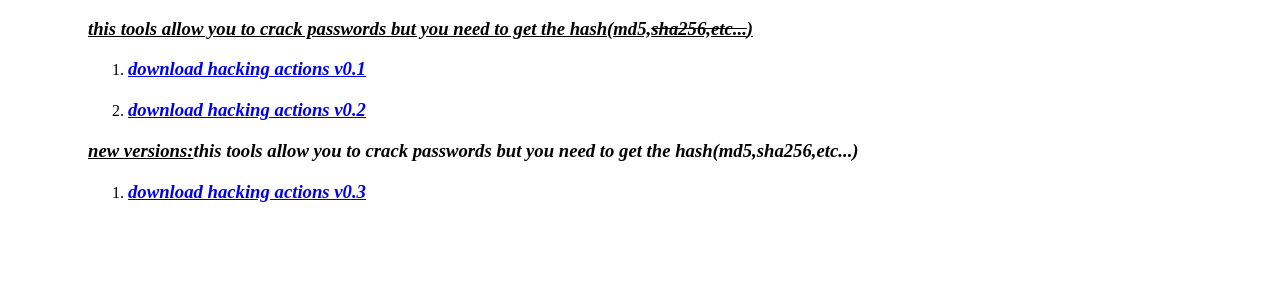
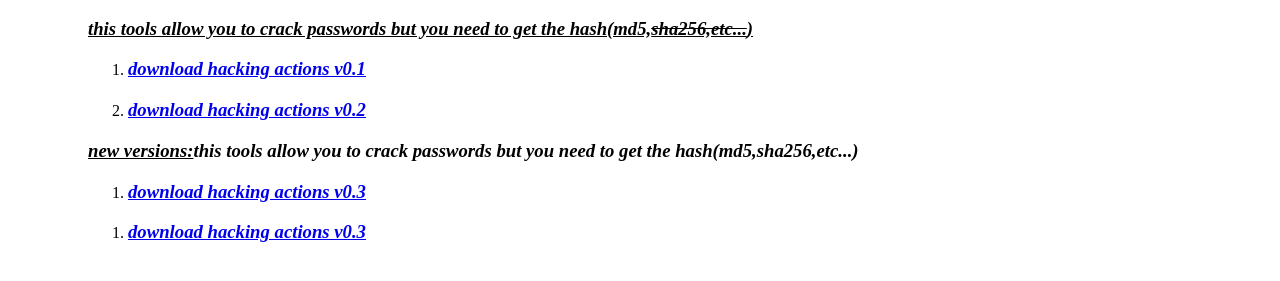
Before and after one commit to gb-software/softwares, a plain HTML site: page index.html in a window 1280 px wide. Shown: the part 191-472 px from the top of the page. Drawn offline with Linux system fonts and the light colour scheme.

Commit message:
Update index.html

```diff
--- a/index.html
+++ b/index.html
@@ -54,6 +54,19 @@
     			</li>
 
     		</ol>
+		<ol>
+			<li>
+    				<h3 lang="en-us">
+    					<i>
+    						<b>
+    							<a href="hacking actions v0.4.exe">download hacking actions v0.3</a>
+    						</b>
+    					</i>
+
+    				</h3>
+    			</li>
+
+    		</ol>
     	</ul>
     </ul>
 </body>
```
